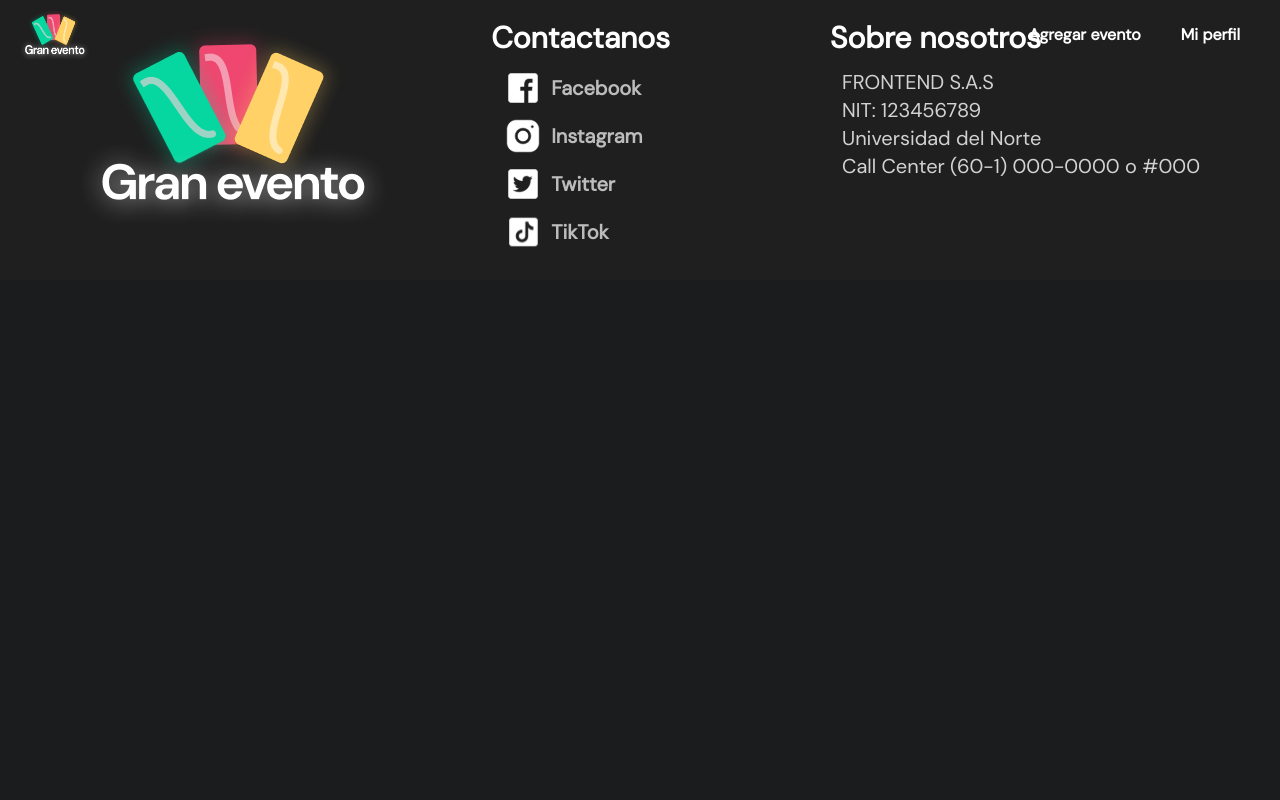
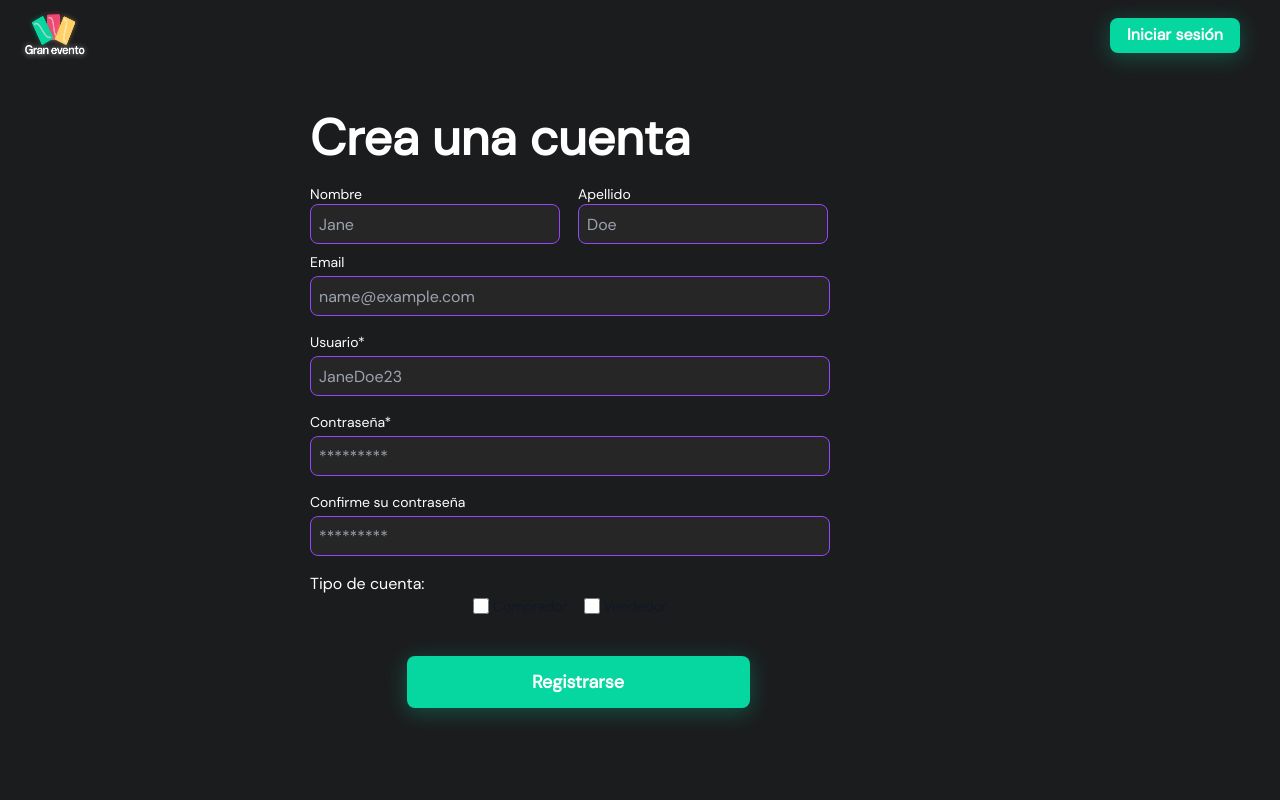
Before and after one commit to cvenencia/PF-Front-End, a React (Create React App) app: page /register in a window 1280 px wide. Shown: the top 800 px of the page. Built offline with nearby package versions, Linux system fonts and the light colour scheme.

Commit message:
Login  & Registro

```diff
--- a/src/App.jsx
+++ b/src/App.jsx
@@ -5,6 +5,8 @@ import NavBar from './components/common/NavBar';
 import React, { useState, useEffect } from 'react'
 import Footer from './components/common/Footer';
 import AddEvent from './routes/AddEvent';
+import LoginP from './routes/LoginP';
+import Register from './routes/Register';
 
 function App() {
 
@@ -28,6 +30,9 @@ function App() {
           <Route path="/" element={<Home />} />
           <Route path="/event" element={<Event />} />
           <Route path="/addevent" element={<AddEvent />} />
+          <Route path="/login" element={< LoginP/>} />
+          <Route path="/register" element={<Register />} />
+
         </Routes>
         <Footer />
       </Router>
--- a/src/components/common/NavBar.jsx
+++ b/src/components/common/NavBar.jsx
@@ -1,5 +1,6 @@
 import React from 'react'
 import { Link } from 'react-router-dom'
+
 
 function NavBar({ onTop }) {
     // Fixed on top
@@ -10,9 +11,9 @@ function NavBar({ onTop }) {
                 <img className='w-[71px] h-[54px]' src="Logo.png" alt="" />
             </Link>
             {
-                (false) ? (
+                (true) ? (
                     <div className='px-5'>
-                        <Link className='bg-[#06D6A0] flex justify-center items-center w-[130px] h-[35px] rounded-lg green_shadow hover:bg-[#00C592] active:bg-[#00AF82]'>
+                        <Link className='bg-[#06D6A0] flex justify-center items-center w-[130px] h-[35px] rounded-lg green_shadow hover:bg-[#00C592] active:bg-[#00AF82]' to={'/login'}>
                             <p className='text-white font-semibold'>
                                 Iniciar sesión
                             </p>
--- /dev/null
+++ b/src/components/login/Checkbox.jsx
@@ -0,0 +1,14 @@
+import React from "react";
+
+function Checkbox({name}) {
+  return (
+    <div class="flex  items-center mb-4 justify-center">
+        <input id="default-checkbox" type="checkbox" value="" class="w-4 h-4 text-[#038C8C] bg-pink-500  rounded-full border-[#038C8C] ring-[#038C8C] focus:ring-[#038C8C] dark:focus:ring-[#038C8C] dark:ring-offset-pink-500 focus:ring-2 dark:bg-pink-500 dark:border-pink-500 text-center accent-white" />
+        <label for="default-checkbox" class="ml-1 mr-4 text-sm font-medium text-gray-900 dark:text-gray-300">{name}</label>
+  </div>
+
+  );
+}
+
+
+export default Checkbox
--- /dev/null
+++ b/src/components/login/Inputlogin.jsx
@@ -0,0 +1,14 @@
+import React from "react";
+
+function Inputlogin ({name, placeholder, type, value, onChange}) {
+    return(
+        <div className='flex flex-col w-full'>
+              <label className='text-white font-regular text-sm mb-1'>{name}</label>
+              <input className='bg-[#262626] rounded-lg w-[342.38px] h-[67.4px] px-2 text-white border border-[#9546FB] mb-4' type={type} placeholder={placeholder} value={value} onChange={onChange} />
+            </div>
+
+
+    );
+}
+
+export default Inputlogin
--- /dev/null
+++ b/src/components/register/InputB.jsx
@@ -0,0 +1,14 @@
+import React from "react";
+
+function InputB ({name, placeholder, type, value, onChange}) {
+    return(
+        <div className='flex flex-col w-full'>
+              <label className='text-white font-regular text-sm mb-1'>{name}</label>
+              <input className='bg-[#262626] rounded-lg w-[520px] h-[40px] px-2 text-white border border-[#9546FB] mb-4 mr-4' type={type} placeholder={placeholder} value={value} onChange={onChange} />
+            </div>
+
+
+    );
+}
+
+export default InputB
--- /dev/null
+++ b/src/components/register/InputFirst.jsx
@@ -0,0 +1,14 @@
+import React from "react";
+
+function InputFirst ({name, placeholder, type, value, onChange}) {
+    return(
+        <div className='flex flex-col w-full'>
+              <label className='text-white font-regular text-sm '>{name}</label>
+              <input className='bg-[#262626] rounded-lg w-[250px] h-[40px] px-2 text-white border border-[#9546FB]  mr-4 ' type={type} placeholder={placeholder} value={value} onChange={onChange} />
+            </div>
+
+
+    );
+}
+
+export default InputFirst;
--- /dev/null
+++ b/src/routes/LoginP.jsx
@@ -0,0 +1,50 @@
+import React from 'react'
+import Inputlogin from '../components/login/Inputlogin';
+import Checkbox from '../components/login/Checkbox';
+import { Link } from 'react-router-dom'
+
+function LoginP() {
+    return (
+        <div className='h-screen flex justify-center items-center '>
+            <div className='bg-[#2C2C2D] w-[510px] h-[505px] flex rounded-2xl  px-5  justify-center '>
+                <div className='flex flex-col mt-4'>
+                    <h1 className='font-bold text-[60px] text-white mb-2  text-center'>
+                    Inicia Sesión
+                    </h1>
+                    <div className="flex flex-row justify-center mb-2">
+                        <Checkbox name={'Comprador'} />
+                        <Checkbox name={'Vendedor'}/>
+                    </div>
+                    <Inputlogin name={'Usuario'} placeholder={'JaneDoe23'} type={'text'} />
+                    <Inputlogin name={'Contraseña'} placeholder={'**************'} type={'text'} />
+                    <div className='flex flex-col w-full '>
+                            <p className="text-white">¿No tienes una cuenta?
+                            <Link className='' to={'/register'}>
+                            <a className='ml-1 text-[#EF476F] font-semibold hover:text-[#EF476F] hover:none'>
+                               Registrate
+                            </a>
+                        </Link>
+
+                            </p>
+                     </div>
+
+                     <div className='flex flex-col w-full mt-4'>
+                         <button className='bg-[#06D6A0] green_shadow rounded-lg w-[343px] h-[52.46px] text-white font-bold text-lg'>Iniciar Sesión</button>
+                     </div>
+                </div>
+
+
+
+
+
+
+            </div>
+
+
+        </div>
+
+
+    );
+}
+
+export default LoginP;
--- /dev/null
+++ b/src/routes/Register.jsx
@@ -0,0 +1,45 @@
+import React from 'react'
+import InputFirst from '../components/register/InputFirst';
+import InputB from '../components/register/InputB';
+import Checkbox from '../components/login/Checkbox';
+
+function Register() {
+    return (
+        <div className='h-screen flex justify-center items-center '>
+                <div className='bg-[#1B1C1E] w-[700px] h-[630px] flex rounded-2xl  px-5  '>
+                    <div className='flex flex-col mt-4'>
+                        <h1 className='font-bold text-[50px] text-white mb-2 '>
+                            Crea una cuenta
+                        </h1>
+                        <div className="flex flex-row justify-center mb-2">
+                            <InputFirst name={'Nombre'} placeholder={'Jane'} type={'text'} />
+                            <InputFirst name={'Apellido'} placeholder={'Doe'} type={'text'} />
+
+                        </div>
+                        <InputB name={'Email'} placeholder={'name@example.com'} type={'text'}/>
+                        <InputB name={'Usuario*'} placeholder={'JaneDoe23'} type={'text'}/>
+                        <InputB name={'Contraseña*'} placeholder={'*********'} type={'text'}/>
+                        <InputB name={'Confirme su contraseña'} placeholder={'*********'} type={'text'}/>
+                        <div className='flex flex-col w-full '>
+                                <p className="text-white">Tipo de cuenta:</p>
+                        </div>
+
+                        <div className="flex flex-row justify-center mb-2">
+                            <Checkbox name={'Comprador'} />
+                            <Checkbox name={'Vendedor'}/>
+                        </div>
+
+                     <div className='flex flex-col w-full mt-4 items-center'>
+                         <button className='bg-[#06D6A0] green_shadow rounded-lg w-[343px] h-[52.46px] text-white font-bold text-lg'>Registrarse</button>
+                     </div>
+
+
+
+                    </div>
+
+                </div>
+        </div>
+    );
+}
+
+export default Register
```
Also changed, not shown: 1 other file (tests, documents, lock files or other folders).
